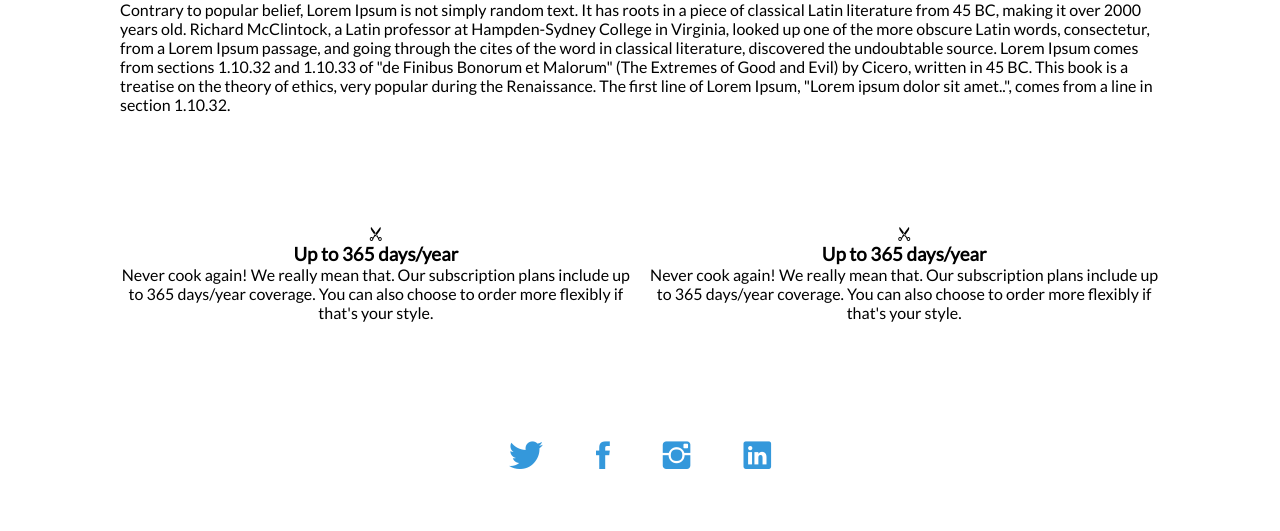
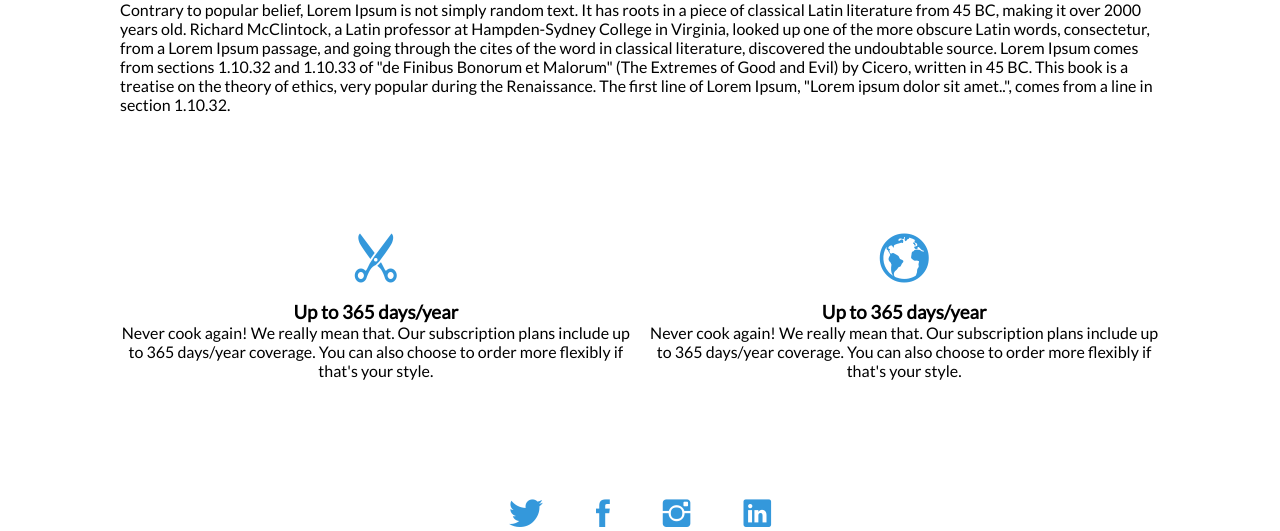
Before and after one commit to J0natr0n/j0natr0n.github.io, a PHP site: page /my-resume/index.html in a window 1280 px wide. Shown: the part 154-685 px from the top of the page. Run offline with PHP 8.4, Linux system fonts and the light colour scheme.

Commit message:
icons 2nd

```diff
--- a/my-resume/css/style.css
+++ b/my-resume/css/style.css
@@ -110,7 +110,7 @@ footer {
 .icon-big {
     font-size: 350%;
     display: block;
-    color: #e67e22;
+    color: #3498db;
     margin-bottom: 10px;
 }
 
--- a/my-resume/index.html
+++ b/my-resume/index.html
@@ -36,14 +36,14 @@
 
     <div class="row">
                 <div class="col span-1-of-2 box">
-                    <i class="ion-scissors"></i>
+                    <i class="ion-scissors icon-big"></i>
                     <h3>Up to 365 days/year</h3>
                     <p>Never cook again! We really mean that. Our subscription plans include up to 365 days/year coverage. You can also choose to order more flexibly if that's your style.
                     </p>
                 </div>
 
                 <div class="col span-1-of-2 box">
-                    <i class="ion-scissors"></i>
+                    <i class="ion-earth icon-big"></i>
                     <h3>Up to 365 days/year</h3>
                     <p>Never cook again! We really mean that. Our subscription plans include up to 365 days/year coverage. You can also choose to order more flexibly if that's your style.
                     </p>
```
